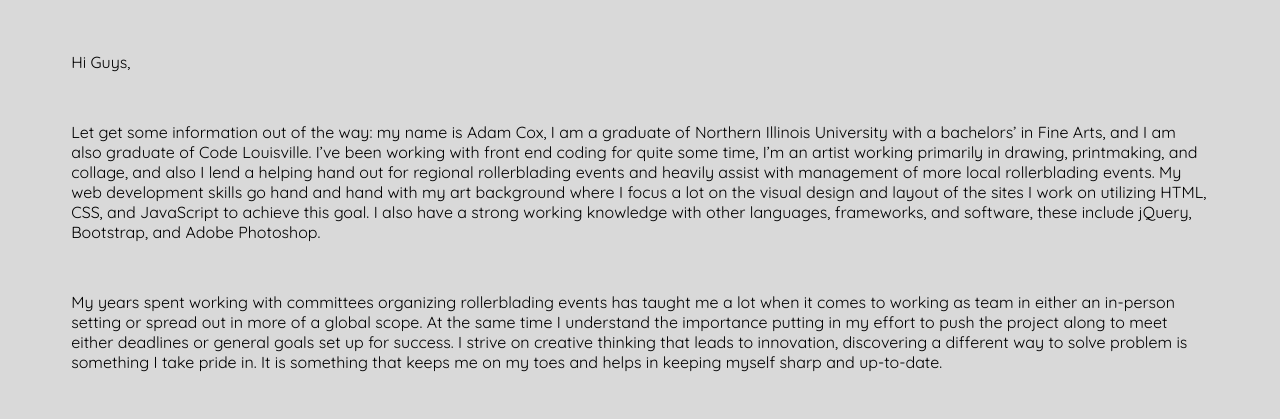
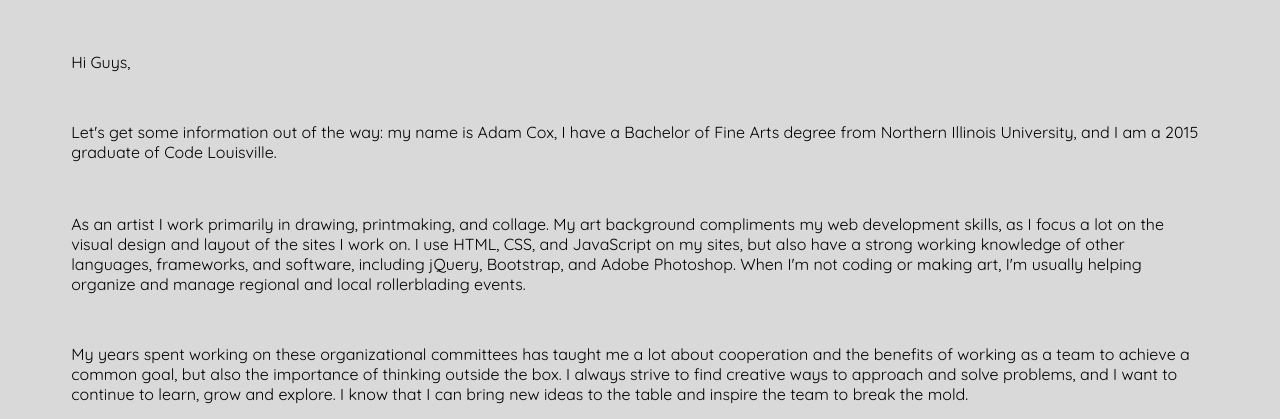
Before and after one commit to adamcox37/portfolio, a plain HTML site: page index.html in a window 1280 px wide. Shown: the part 930-1349 px from the top of the page. Drawn offline with Linux system fonts and the light colour scheme.

Commit message:
finalized about section

```diff
--- a/index.html
+++ b/index.html
@@ -26,11 +26,12 @@
 		<div class="bio">
 			<p>Hi Guys,</P>
 			<br>
-			<p>Let get some information out of the way: my name is Adam Cox, I am a graduate of Northern Illinois University with a bachelors’ in Fine Arts, and I am also graduate of Code Louisville.  I’ve been working with front end coding for quite some time, I’m an artist working primarily in drawing, printmaking, and collage, and also I lend a helping hand out for regional rollerblading events and heavily assist with management of more local rollerblading events.  My web development skills go hand and hand with my art background where I focus a lot on the visual design and layout of the sites I work on utilizing HTML, CSS, and JavaScript to achieve this goal.  I also have a strong working knowledge with other languages, frameworks, and software, these include jQuery, Bootstrap, and Adobe Photoshop.</p>
+			<p>Let's get some information out of the way: my name is Adam Cox, I have a Bachelor of Fine Arts degree from Northern Illinois University, and I am a 2015 graduate of Code Louisville.<p>
 			<br>
-			<p>My years spent working with committees organizing rollerblading events has taught me a lot when it comes to working as team in either an in-person setting or spread out in more of a global scope.  At the same time I understand the importance putting in my effort to push the project along to meet either deadlines or general goals set up for success.  I strive on creative thinking that leads to innovation, discovering a different way to solve problem is something I take pride in.  It is something that keeps me on my toes and helps in keeping myself sharp and up-to-date.</p>
+			<p>As an artist I work primarily in drawing, printmaking, and collage. My art background compliments my web development skills, as I focus a lot on the visual design and layout of the sites I work on. I use HTML, CSS, and JavaScript on my sites, but also have a strong working knowledge of other languages, frameworks, and software, including jQuery, Bootstrap, and Adobe Photoshop.
+			When I'm not coding or making art, I'm usually helping organize and manage regional and local rollerblading events. </p>
 			<br>
-			<p>I want to grow, I want to learn, I want to explore.  I am the person who can bring new ideas and inspire the team to crack the mold and approach a situation from a new direction. </p>
+			<p>My years spent working on these organizational committees has taught me a lot about cooperation and the benefits of working as a team to achieve a common goal, but also the importance of thinking outside the box. I always strive to find creative ways to approach and solve problems, and I want to continue to learn, grow and explore. I know that I can bring new ideas to the table and inspire the team to break the mold. </p>
 		</div>
 
 	<a id="portfolio"></a>
```
